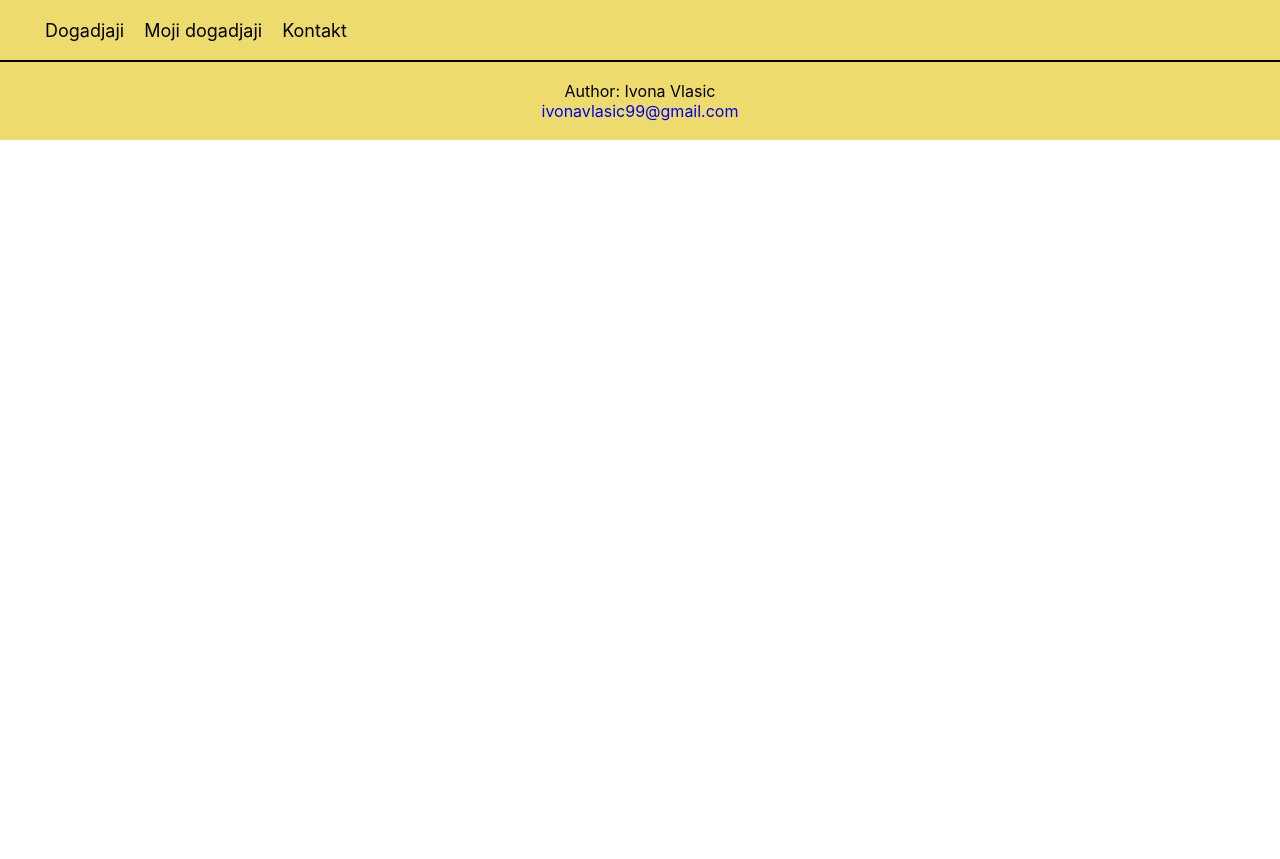
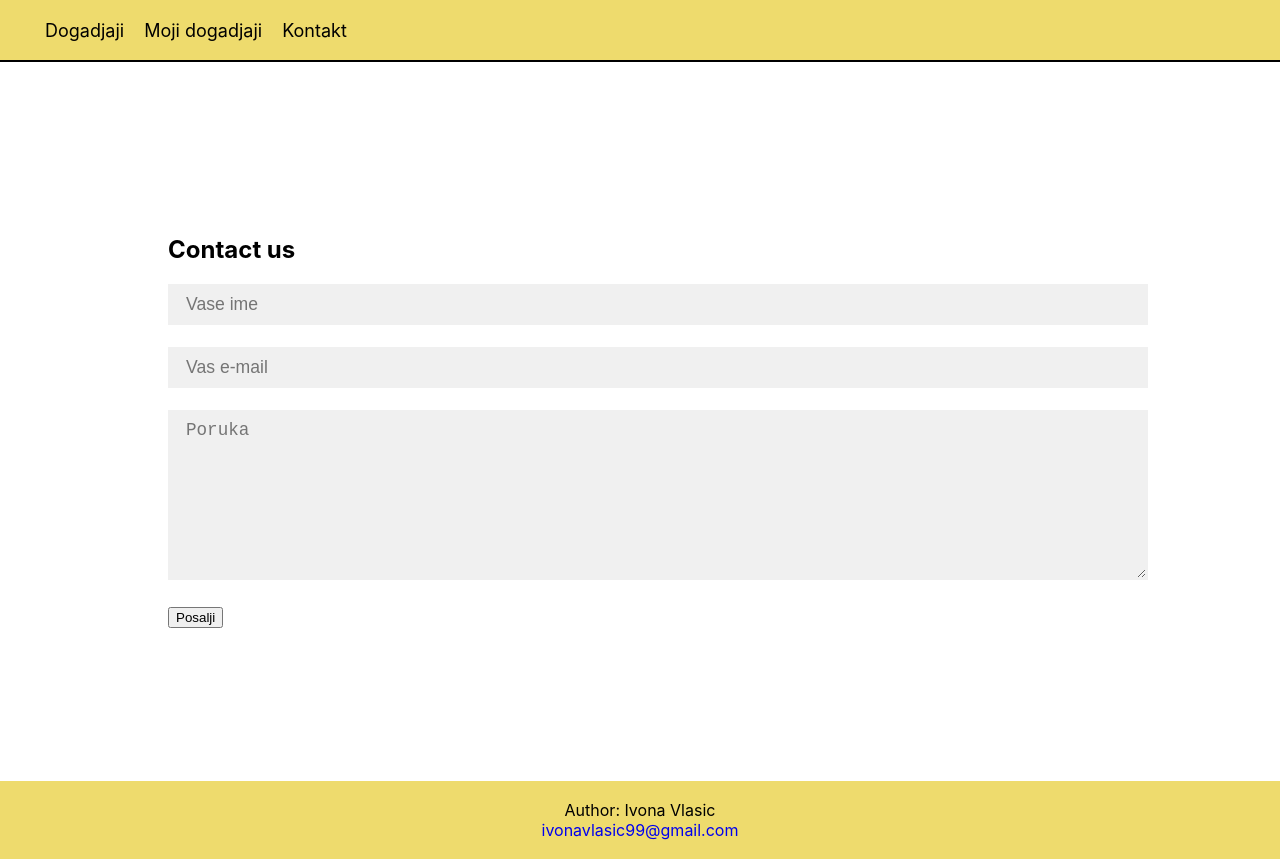
Before and after one commit to IvonaLy/reactDomaci, a React (Create React App) app: page /kontakt in a window 1280 px wide. Before the commit the page ends 800 px from the top, so only its background shows below. Built offline with nearby package versions, Linux system fonts and the light colour scheme.

Commit message:
kreirana kontakt stranica

```diff
--- a/src/App.css
+++ b/src/App.css
@@ -34,3 +34,50 @@ footer {
 a{
   text-decoration: none;
 }
+
+
+
+
+
+
+
+#right{
+  padding: 25px 40px;
+  margin: 10%;
+}
+#right h2{
+  position:relative;
+  padding-bottom: 10px;
+  margin-bottom: 10px;
+}
+
+.field{
+  width: 100%;
+  padding: 0.5rem 1rem;
+  outline: none;
+  border: 2px solid rgba(0, 0, 0, 0);
+  background-color:  rgba(230, 230, 230, 0.6);
+  font-size: 1.1rem;
+  margin-bottom: 22px;
+  transition:.3s;
+}
+.field:hover{
+  background-color: rgba(0, 0, 0, 0.1);
+}
+.field:focus{
+  background-color: #fff;
+  border:2px solid #eedb6d;
+}
+.area{
+  min-height: 150px;
+}
+
+
+@media screen and (max-width:880px) {
+  #contact-box{
+      grid-template-columns: 1fr;
+  }
+  #left{
+      height: 200px;
+  }
+}
--- a/src/App.js
+++ b/src/App.js
@@ -1,8 +1,9 @@
 
 import './App.css';
 import Navbar from './Navbar';
-import { BrowserRouter, Routes } from 'react-router-dom';
+import { BrowserRouter, Route, Routes } from 'react-router-dom';
 import Footer from './Footer';
+import Kontakt from './Kontakt';
 
 function App() {
   return (
@@ -11,6 +12,7 @@ function App() {
       <Navbar ></Navbar>
       <Routes>
 
+        <Route path="/kontakt" element={<Kontakt></Kontakt>}></Route>
 
       </Routes>
         <Footer></Footer>
--- /dev/null
+++ b/src/Kontakt.jsx
@@ -0,0 +1,36 @@
+import { useState } from "react";
+
+
+function Kontakt() {
+    const [proukaData,setPorukaData]=useState({
+            ime:"",
+            email:"",
+            poruka:""
+    });
+    const handleInput = (e) =>{
+        console.log(e.target.name)
+        e.persist();
+        setPorukaData({...proukaData,[e.target.name]:e.target.value});
+
+    }
+    function prikaziPoruku(){
+        alert("Zdravo "+proukaData.ime+", Vasa poruka je sacuvana: "+proukaData.poruka)
+    }
+    return (
+
+
+                    <div id="right">
+                        <h2>Contact us</h2>
+                        <input type="text" className='field' placeholder='Vase ime' onInput={handleInput} name="ime"/>
+                        <input type="email" className='field' placeholder='Vas e-mail'   onInput={handleInput} name="email"/>
+                        <textarea className='field area' placeholder='Poruka'  onInput={handleInput} name="poruka"></textarea>
+                        <button className='btn' onClick={prikaziPoruku}>Posalji</button>
+                    </div>
+
+
+
+
+    );
+  }
+
+  export default Kontakt;
```
